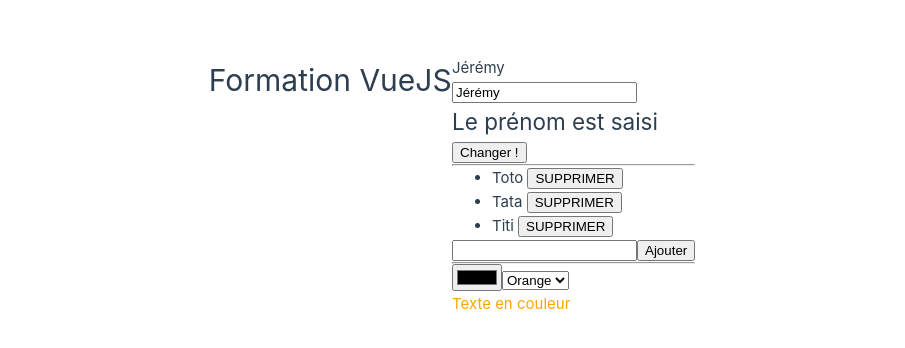
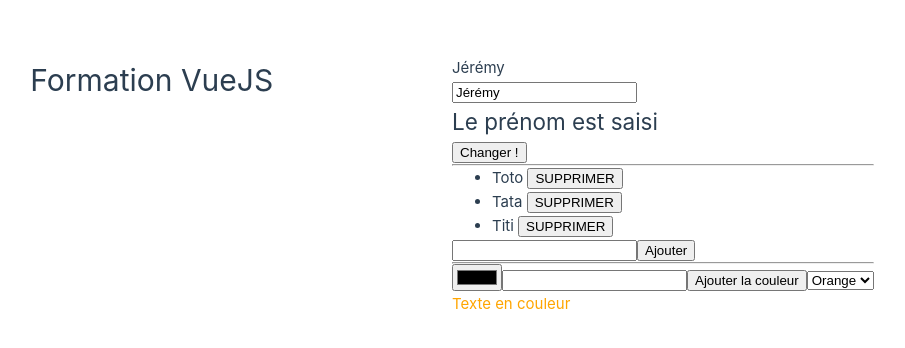
Before and after one commit to jperrouault-school-job/iia-vuejs-2023, a Vue app in the folder formation-vue/: page / in a window 1280 px wide. Shown: the part 214-562 px from the top of the page, without its empty margins (188-1093 px from the left). Built offline with nearby package versions, Linux system fonts and the light colour scheme.

Commit message:
JOUR 1 - Exo couleurs (3)

```diff
--- a/formation-vue/src/App.vue
+++ b/formation-vue/src/App.vue
@@ -47,6 +47,18 @@ const couleurs = ref([
   { value: 'yellow', text: 'Jaune' }
 ]);
 
+const saisieCouleur = ref('');
+const saisieTexte = ref('');
+
+function ajouterCouleur() {
+  const nouvelleCouleur = {
+    value: saisieCouleur.value,
+    text: saisieTexte.value
+  };
+
+  couleurs.value.push(nouvelleCouleur);
+}
+
 </script>
 
 <template>
@@ -80,7 +92,9 @@ const couleurs = ref([
 
     <hr />
 
-    <input type="color" v-model="couleur" />
+    <input type="color" v-model="saisieCouleur" />
+    <input type="text" v-model="saisieTexte" />
+    <button @click="ajouterCouleur()">Ajouter la couleur</button>
 
     <select v-model="couleur">
       <option
```
